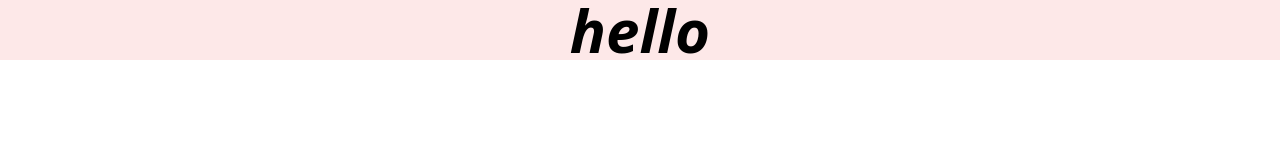
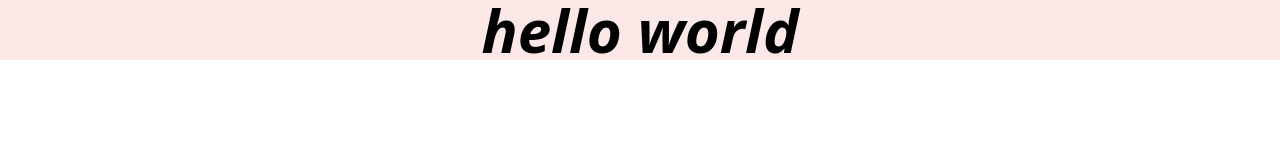
Before and after one commit to Ariemaharrucha/FE-finaProject-web, a website: page src/homepage/index.html in a window 1280 px wide. Drawn offline with Linux system fonts and the light colour scheme.

Commit message:
create branch landing-page

```diff
--- a/src/homepage/index.html
+++ b/src/homepage/index.html
@@ -7,6 +7,6 @@
     <link rel="stylesheet" href="../output.css">
 </head>
 <body>
-    <h1 class="bg-red-100 italic font-bold text-center text-6xl">hello</h1>
+    <h1 class="bg-red-100 italic font-bold text-center text-6xl">hello world</h1>
 </body>
 </html>
```
